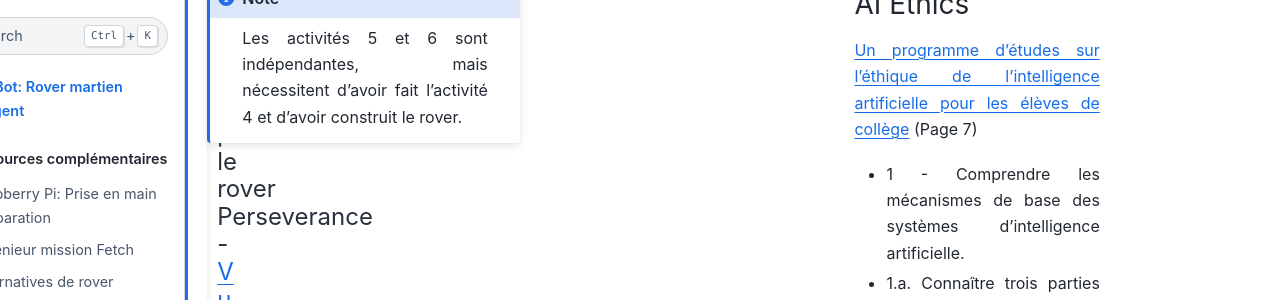
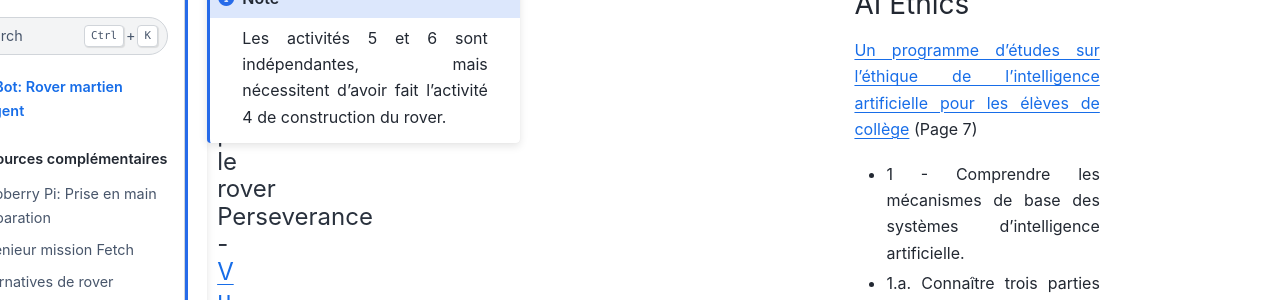
Before and after one commit to lascientotheque/fetchbot-fr, a Jupyter Book: the page built from Overview.md, in a window 1280 px wide and 900 px high, scrolled down 1198 px. Shown: the part 232-532 px from the top of the window. Built offline with Jupyter Book 1.0.4 settings and Sphinx 7.4.7 and the Sphinx Book theme 1.1.4, drawn with Linux system fonts in a browser that asks for light colours; pages that are not in the unit, such as notebooks, are missing from menus.

Commit message:
Correction texte

````diff
--- a/Overview.md
+++ b/Overview.md
@@ -71,7 +71,7 @@ Exemples de rovers FetchBot construits un chassis en carton, en impression 3D, o
 |<a href="https://www.youtube.com/watch?v=LJDEV7rGwaM">Chassis en carton (avec la boîte du CamJam EduKit)</a>|<a href="https://camjam.me/?page_id=1035">Chassis en impression 3D</a>|<a href="https://www.youtube.com/watch?v=LKTpj8QHWEc">Chassis en bois</a>|
 
 ```{note}
-Les activités 5 et 6 sont indépendantes, mais nécessitent d'avoir fait l'activité 4 et d'avoir construit le rover.
+Les activités 5 et 6 sont indépendantes, mais nécessitent d'avoir fait l'activité 4 de construction du rover.
 ```
 
 ### 3. Contrôle intelligent du rover
````
